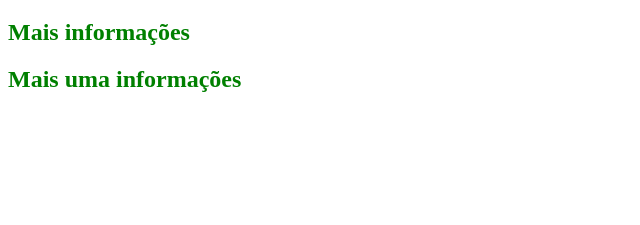
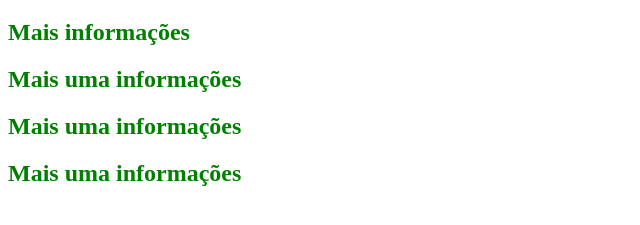
Before and after one commit to leonidasmaterial/aula04final, a plain HTML site: page index.html in a window 1280 px wide. Shown: the part 61-286 px from the top of the page, without its empty margins (0-640 px from the left). Drawn offline with Linux system fonts and the light colour scheme.

Commit message:
Depois não tem como alterar

```diff
--- a/index.html
+++ b/index.html
@@ -11,6 +11,8 @@
     <h1>Farmacia</h1>
 <h2>Mais informações</h2>
 <h2>Mais uma informações</h2>
+<h2>Mais uma informações</h2>
+<h2>Mais uma informações</h2>
 
 
 <script src="js.js"></script>
```
